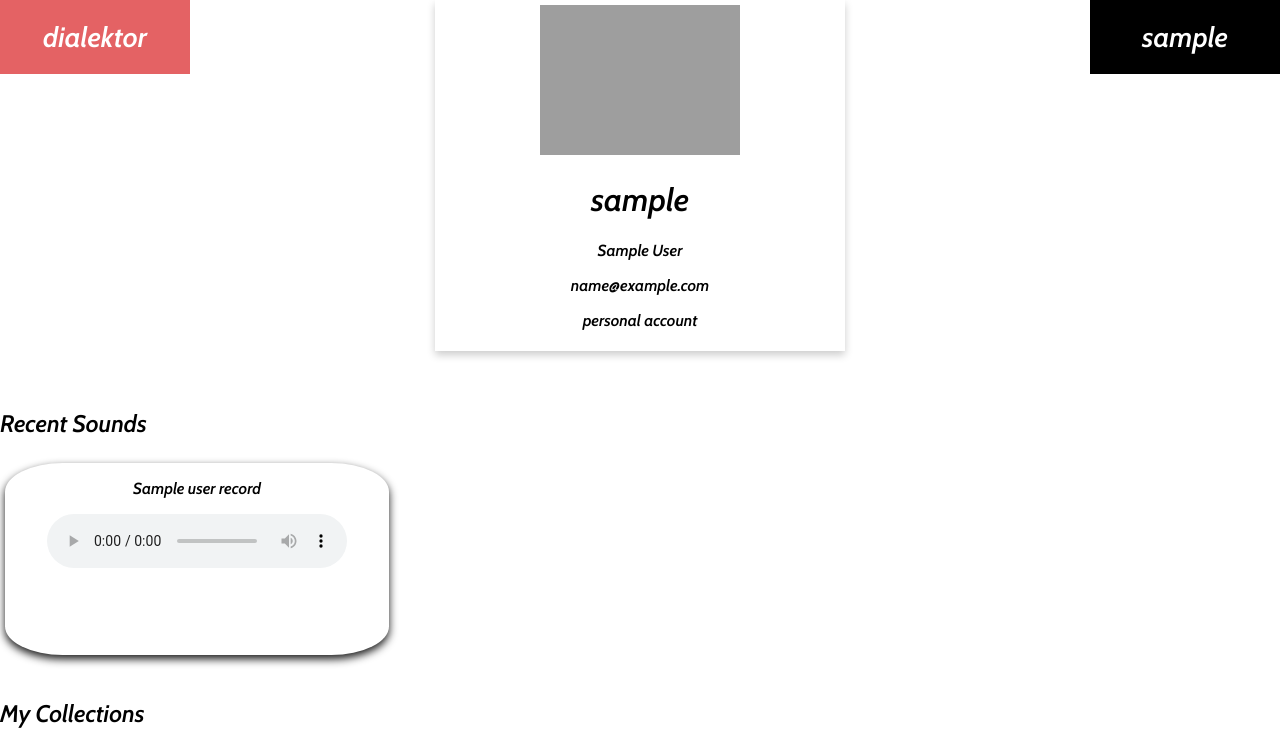
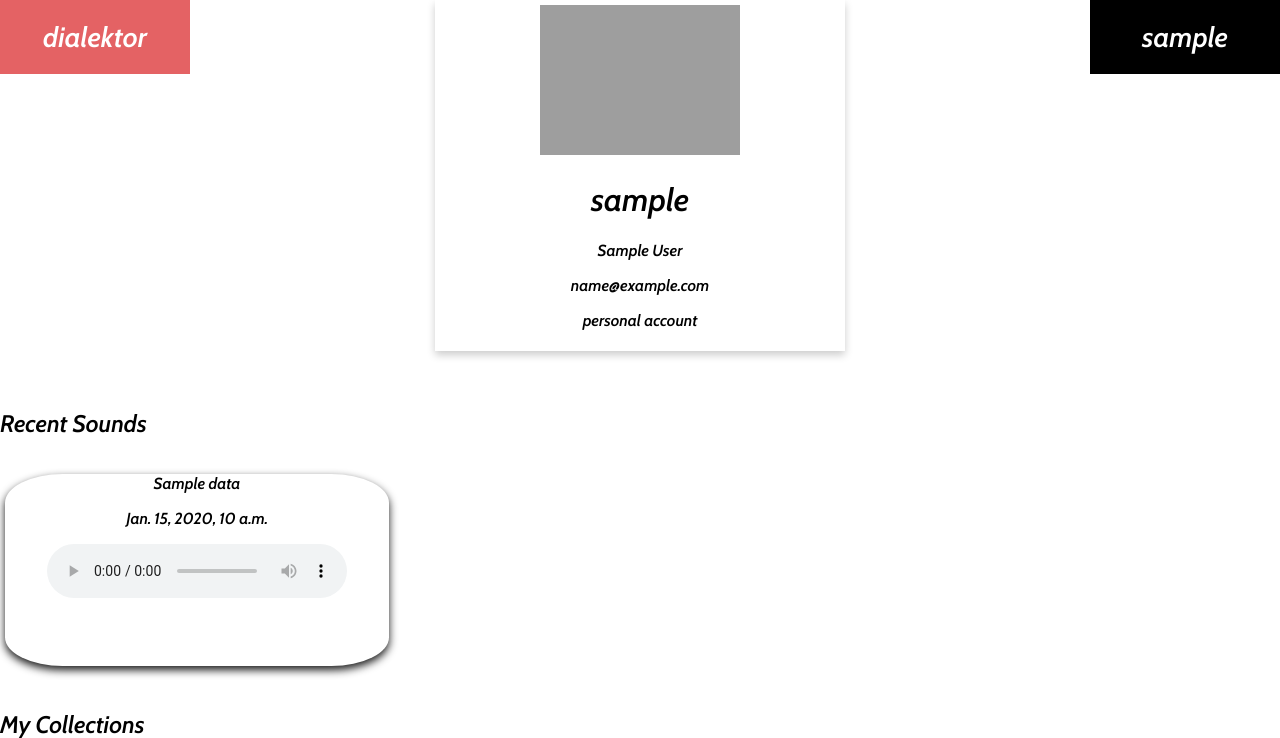
Before and after one commit to yasharAhari/Dialektor, a Django app: template templates/profile.html in a window 1280 px wide. Shown: the top 738 px of the page. Run offline with Django 3.2, Linux system fonts and the light colour scheme; a user stored in the database is signed in; tables that the repository leaves empty hold one stand-in row (values such as "Sample post"); the template is opened without the code that fills it: most values are stand-ins (such as "Sample title", 1, 10 or a date in 2020); grey boxes are pictures that could not be loaded.

Commit message:
added date and link to sounds page in each user recording

```diff
--- a/dialektor/views.py
+++ b/dialektor/views.py
@@ -86,7 +86,11 @@
     meta_objs = metadata.objects.filter(user_id=userId)
     records = {}
     for obj in meta_objs:
-        records[obj.fileID] = obj.title
+        data = {
+            'title': obj.title,
+            'date': obj.date_created
+        }
+        records[obj.fileID] = data
     print(records)
 
     content = {
--- a/templates/profile.html
+++ b/templates/profile.html
@@ -24,16 +24,17 @@
         <h2>Recent Sounds</h2>
         <!-- The django for loops to generate all of the sounds will go inside this div -->
         <div class="flex-container flex-direction-horizontal" id="recent-sounds">
-            {% for record_id, title in user_records.items %}
-              <div class="grid-item">
-                <p><center>{{title}}</center></p>
+            {% for record_id, data in user_records.items %}
+              <a href="/sounds/{{record_id}}"><div class="grid-item">
+                <p><center>{{data.title}}</center></p>
+                <p><center>{{data.date}}</center></p>
                 <center>
                 <audio controls="controls" >
                   Your browser does not support the &lt;audio&gt; tag.
                   <source src="/raw/{{record_id}}" />
                 </audio>
                 </center>
-              </div>
+              </div></a>
             {% endfor %}
 
         </div>
```
